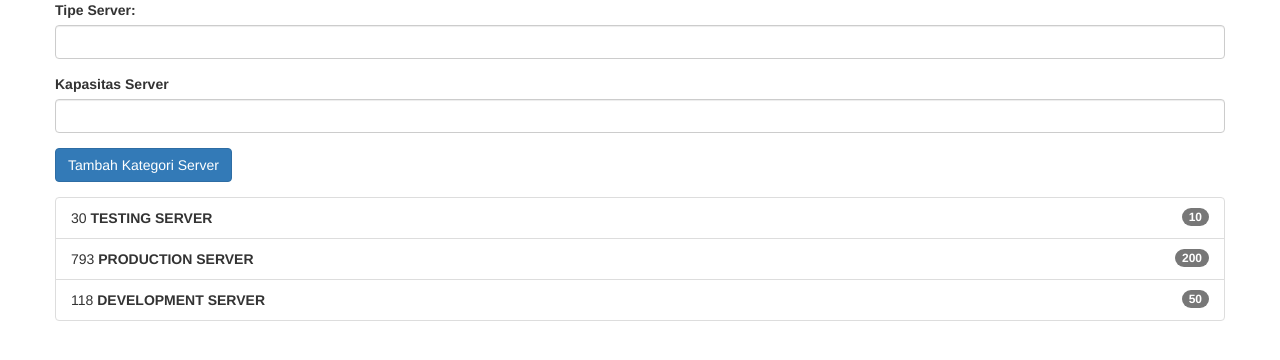
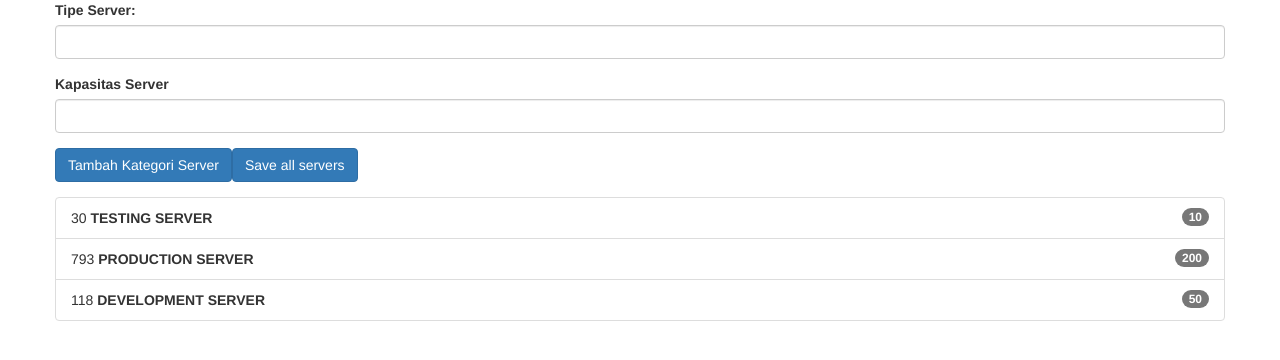
Before and after one commit to dimMaryanto93/ng-4, an Angular app: page / in a window 1280 px wide. Shown: the top 360 px of the page. Built offline with nearby package versions, Linux system fonts and the light colour scheme.

Commit message:
saving data servers of array into firebase database

```diff
--- a/src/app/app.component.html
+++ b/src/app/app.component.html
@@ -11,6 +11,7 @@
     </div>
     <div class="form-group">
       <button class="btn btn-primary" (click)="addServer()">Tambah Kategori Server</button>
+      <button class="btn btn-primary" (click)="saveServer()">Save all servers</button>
     </div>
   </div>
   <div class="row">
--- a/src/app/app.component.ts
+++ b/src/app/app.component.ts
@@ -1,4 +1,5 @@
 import {Component, ElementRef, ViewChild} from '@angular/core';
+import {ServerService} from "./server.service";
 
 @Component({
   selector: 'app-root',
@@ -6,6 +7,10 @@ import {Component, ElementRef, ViewChild} from '@angular/core';
   styleUrls: ['./app.component.css']
 })
 export class AppComponent {
+
+  constructor(private serverService: ServerService) {
+  }
+
   @ViewChild('serverTypeInput') serverInputType: ElementRef;
   @ViewChild('serverCapacityInput') serverInputCapacitiy: ElementRef;
 
@@ -14,6 +19,12 @@ export class AppComponent {
     {name: 'Production Server', capacity: 200, id: this.generateId()},
     {name: 'Development Server', capacity: 50, id: this.generateId()}
   ];
+
+  saveServer() {
+    this.serverService.storeServer(this.servers).subscribe(
+      (response) => console.log(response),
+      (error) => console.log(error));
+  }
 
   private generateId() {
     return Math.round(Math.random() * 1000);
--- /dev/null
+++ b/src/app/server.service.ts
@@ -0,0 +1,16 @@
+import {Injectable} from '@angular/core';
+import {Http} from "@angular/http";
+
+@Injectable()
+export class ServerService {
+
+  private baseUrl: string = "https://belajar-ng-http.firebaseio.com/";
+
+  constructor(private http: Http) {
+  }
+
+  storeServer(servers: any[]) {
+    return this.http.post(this.baseUrl + 'servers.json', servers)
+  }
+
+}
```
Also changed, not shown: src/app/app.module.ts (+4 -3 lines), 1 other file (tests, documents, lock files or other folders).
